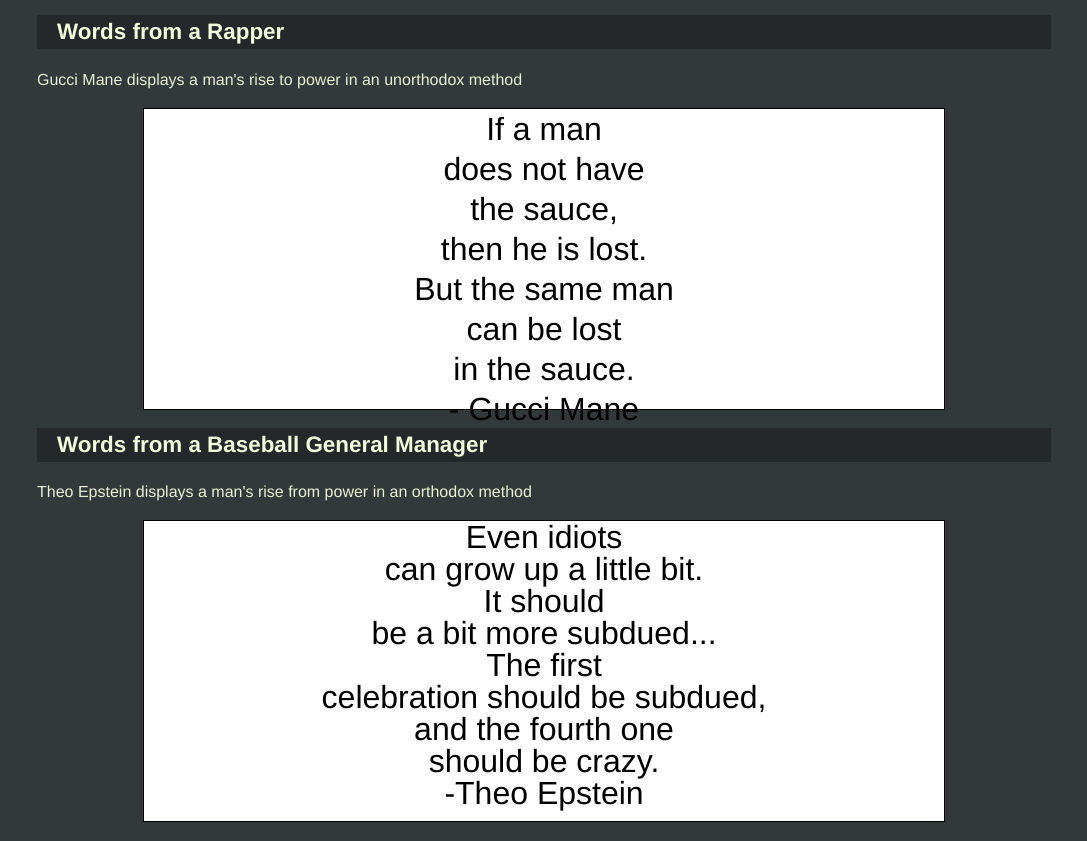
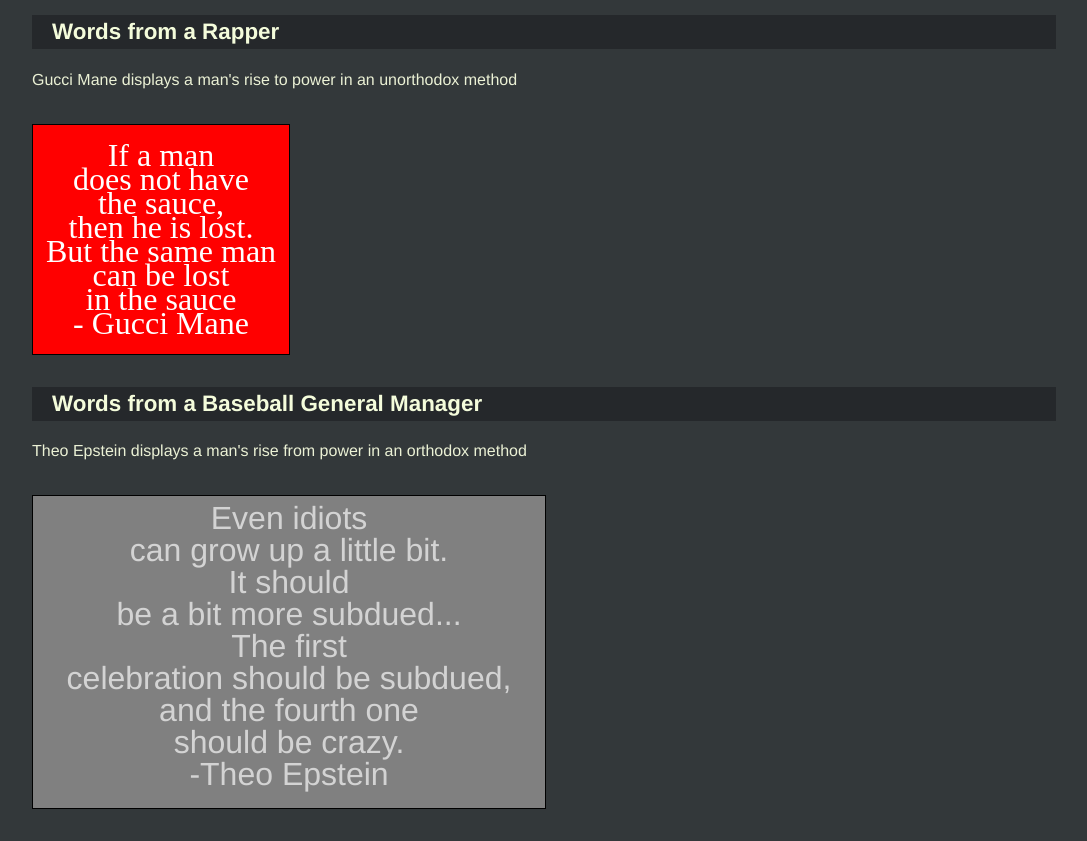
Before and after one commit to mauricioaggs/portfolio_mauricioaguilar1, a plain HTML site: page typographyunitproject.html in a window 1280 px wide. Shown: the part 359-1200 px from the top of the page, without its empty margins (96-1183 px from the left). Drawn offline with Linux system fonts and the light colour scheme; a web font is replaced by a local one.

Commit message:
finished L11
applied styles

```diff
--- a/styles/typographyunitprojectstyles.css
+++ b/styles/typographyunitprojectstyles.css
@@ -8,18 +8,30 @@
   border: solid 1px black;
   height: 300px;
   width: 800px;
-  margin: 0 auto;
   color: black;
 }
 
 #gucci {
 	font-size: 2em;
-	line-height: 1.25;
+	line-height: .75;
 	text-align: center;
-	background-color:white;
+	background-color: red;
+	font-family: yrsa;
+	width:25%;
+	height: 100%;
+	padding-top: .5cm;
+	padding-bottom:.5cm;
+	color:white;
+
 }
 #generalmanager {
-	font-size: 2em;
-	line-height: 1;
+	font-size:2em;
+	line-height:1;
 	text-align: center;
+	font-family:Coming+Soon;
+	color:#d3d3d3;
+	background-color:gray;
+	padding-top:.15cm;
+	padding-bottom:.15cm;
+	width:50%;
 }
--- a/typographyunitproject.html
+++ b/typographyunitproject.html
@@ -30,7 +30,7 @@
 		</ul>
 	</nav>
 	<main id="main">
-<div class="powercrazed">
+<h2 id:="rap" class='powercrazed'>
 	<h2>Words from a Rapper</h2>
 		<p>Gucci Mane displays a man's rise to power in an unorthodox method</p>
 
@@ -42,10 +42,11 @@
 				then he is lost.<br>
 				But the same man<br>
 				can be lost<br>
-				in the sauce.<br>
-				- Gucci Mane<br>
+				in the sauce<br>
+				- Gucci Mane <br>
+
 			</p>
-
+<h2 id:="case"  class='powercrazed'>
 	<h2>Words from a Baseball General Manager</h2>
 		<p>Theo Epstein displays a man's rise from power in an orthodox method</p>
 			<p id="generalmanager" class='men'>
```
